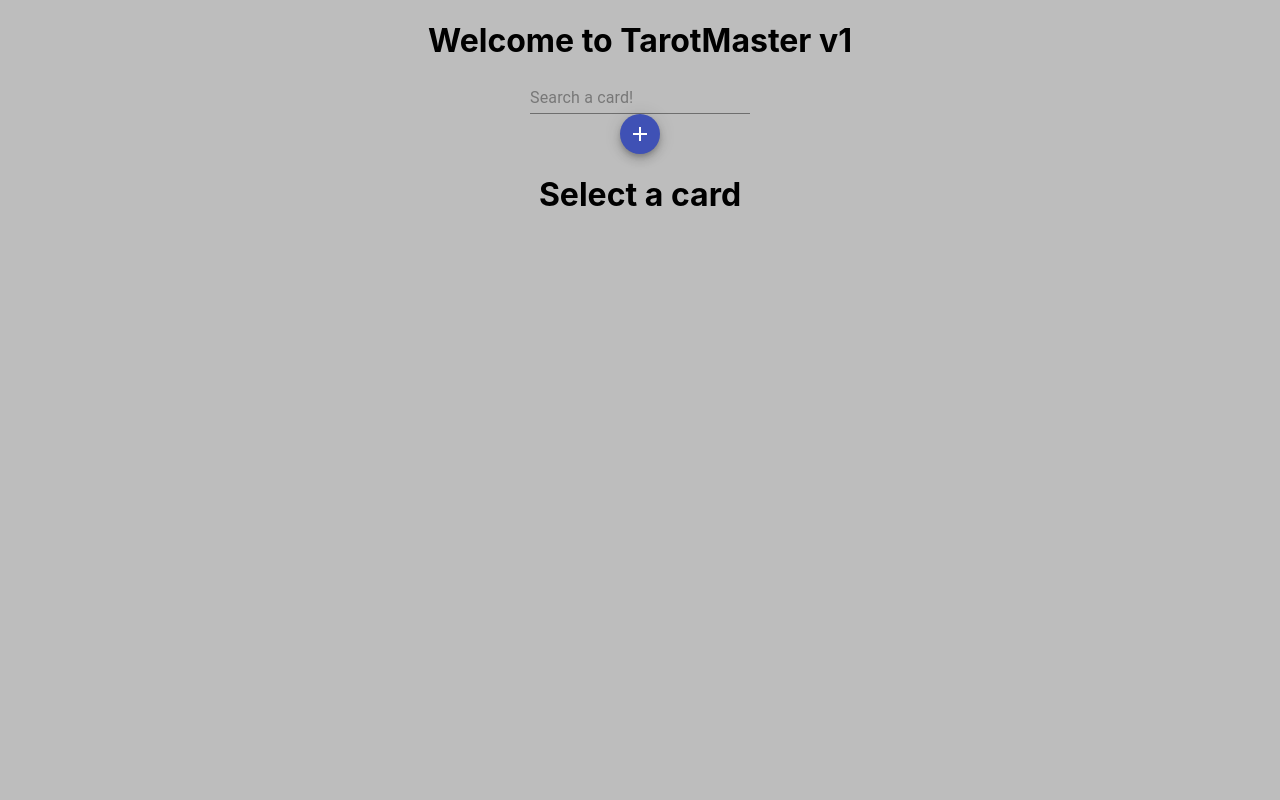
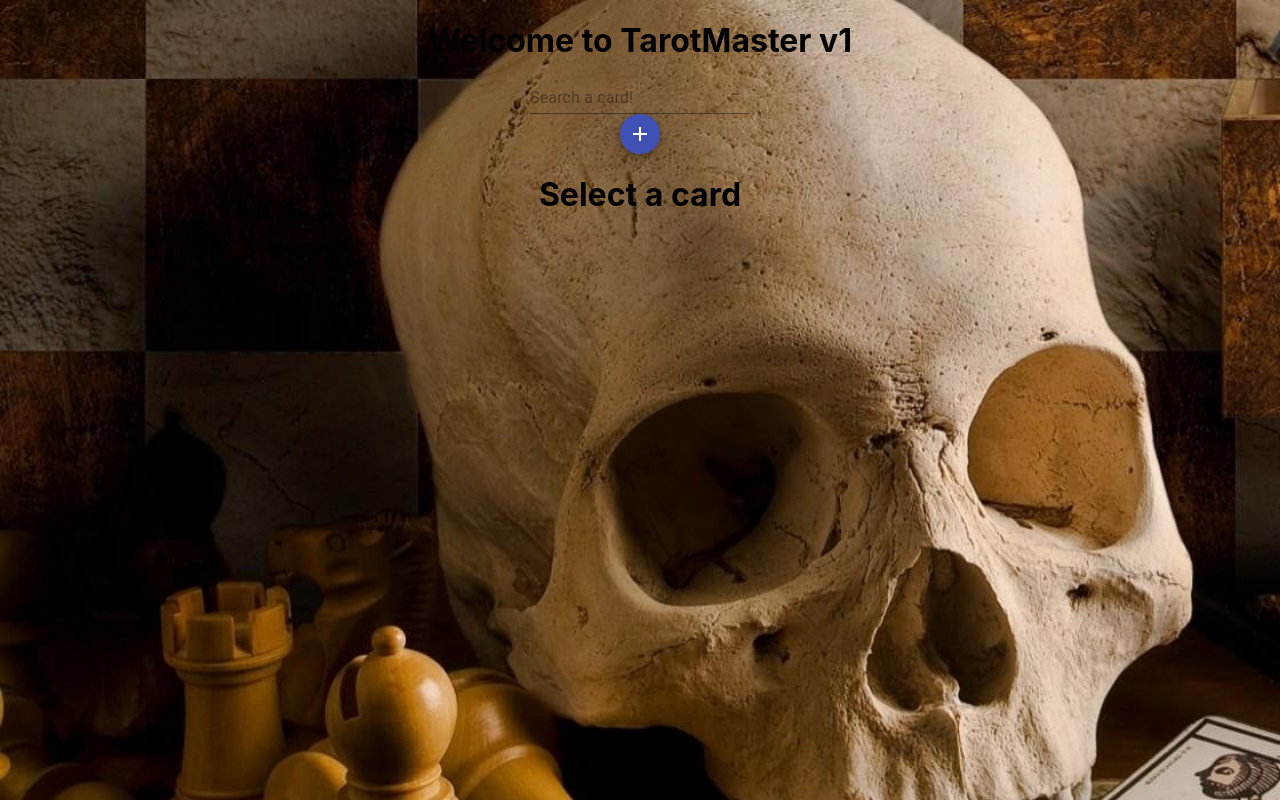
Before and after one commit to GHOSTKJB/TarotCards, a React (Create React App) app: page / in a window 1280 px wide. Built offline with nearby package versions, Linux system fonts and the light colour scheme.

Commit message:
style: Added background image and minor styling for the background image.

```diff
--- a/package.json
+++ b/package.json
@@ -12,7 +12,8 @@
     "react": "^16.13.1",
     "react-dom": "^16.13.1",
     "react-draggable": "^4.4.3",
-    "react-scripts": "3.4.1"
+    "react-scripts": "3.4.1",
+    "yarn": "^1.22.5"
   },
   "scripts": {
     "start": "react-scripts start",
--- a/src/index.css
+++ b/src/index.css
@@ -6,6 +6,9 @@ body {
   -webkit-font-smoothing: antialiased;
   -moz-osx-font-smoothing: grayscale;
   background-color: #bdbdbd;
+  background-image: url(background.jpg);
+  background-repeat: no-repeat;
+  background-attachment: scroll;
 }
 
 code {
```
Also changed, not shown: src/background.jpg (added), 1 other file (tests, documents, lock files or other folders).
